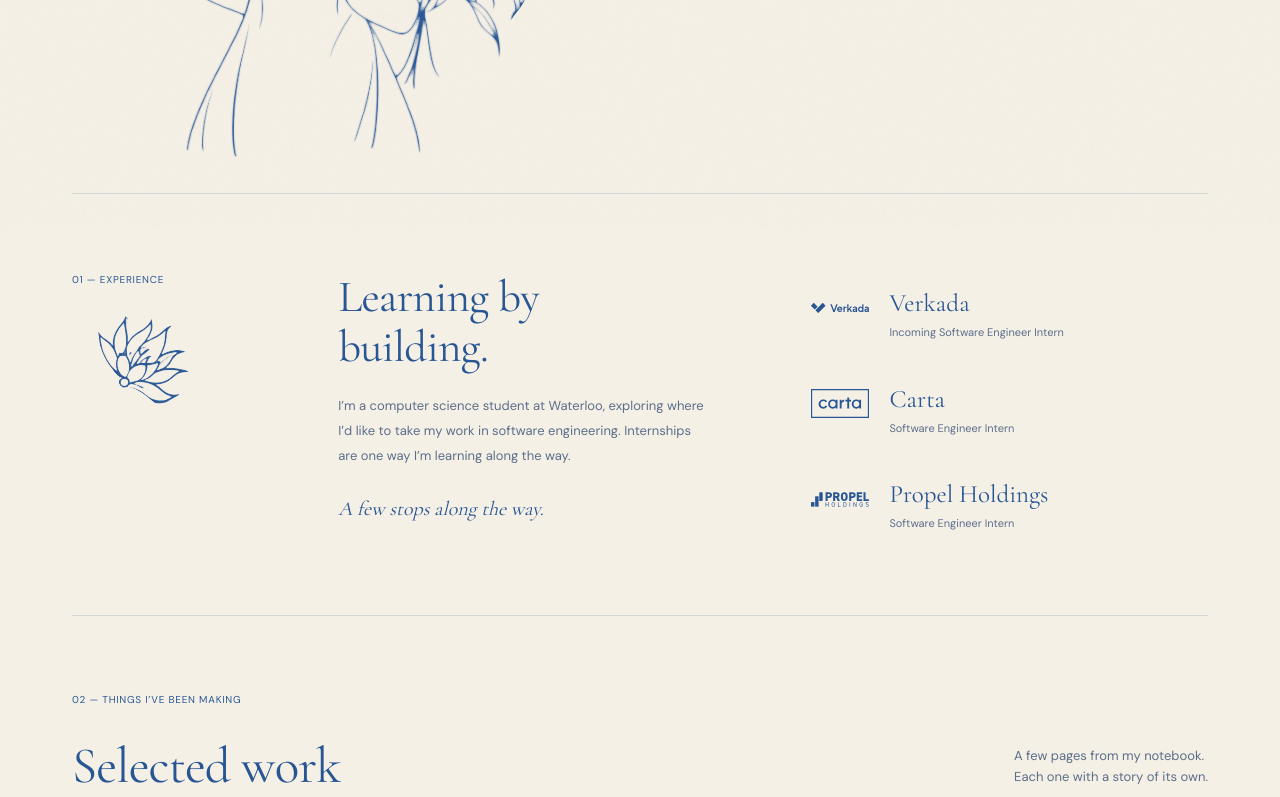
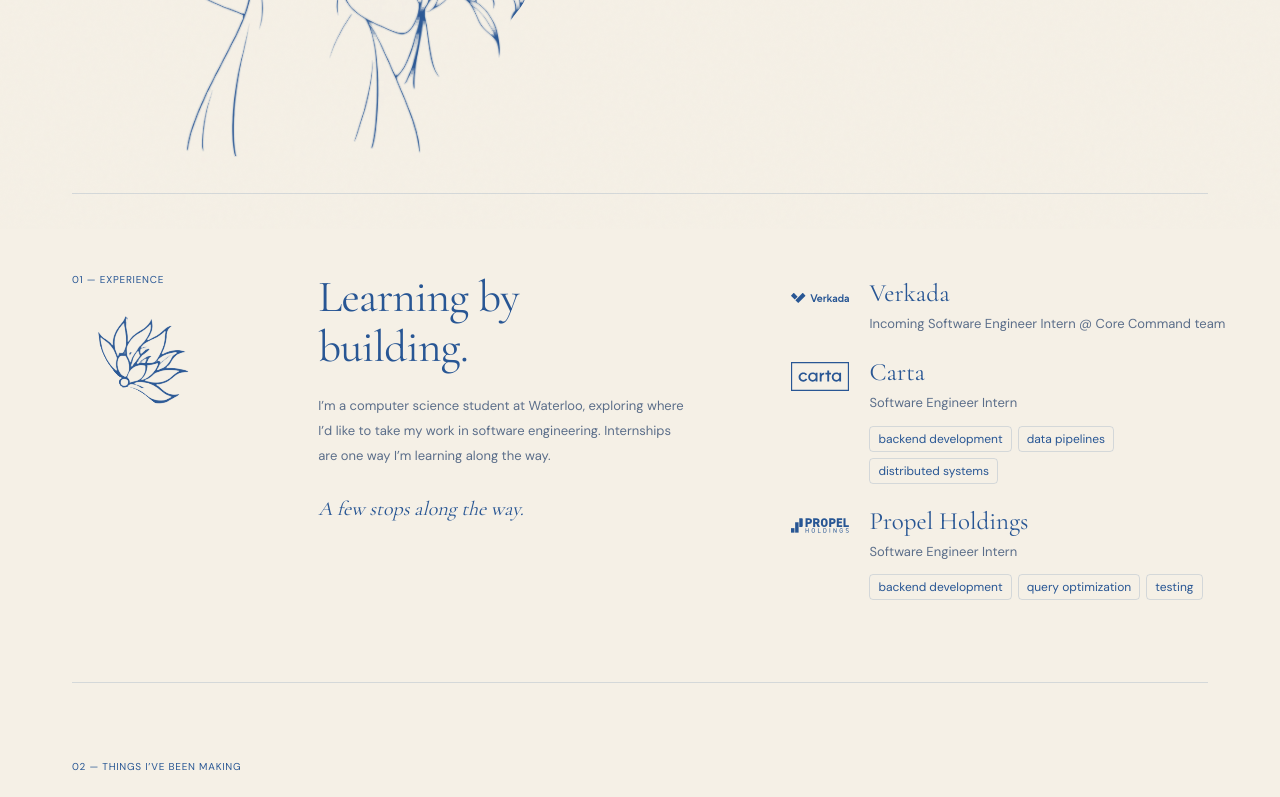
Before and after one commit to quynhan-tr/v22, a Next.js app: page / in a window 1280 px wide. Shown: the part 571-1368 px from the top of the page. Built offline with nearby package versions, Linux system fonts and the light colour scheme.

Commit message:
fix: spacing

```diff
--- a/src/components/home/home.css
+++ b/src/components/home/home.css
@@ -80,7 +80,7 @@
 }
 
 .experience-history {
-  padding-top: 16px;
+  padding-top: 6px;
 }
 
 .experience-intro h2 {
@@ -111,7 +111,7 @@
   display: grid;
   grid-template-columns: 66px minmax(0, 1fr);
   gap: 16px;
-  padding: 21px 0;
+  padding: 11px 0;
 }
 
 .experience-entry:first-child {
@@ -156,7 +156,7 @@
 }
 
 .experience-position {
-  font-size: 11px;
+  font-size: 13px;
   line-height: 1.6;
   color: var(--muted);
   margin-top: 6px;
@@ -170,7 +170,7 @@
 }
 
 .technology-list li {
-  font-size: 9px;
+  font-size: 12px;
   line-height: 1.5;
   padding: 3px 8px;
   border: 1px solid var(--rule);
@@ -206,12 +206,12 @@
 @media (min-width: 1001px) {
   .experience-intro {
     position: relative;
-    left: -8px;
+    left: -28px;
   }
 
   .experience-history {
     position: relative;
-    left: 40px;
+    left: 20px;
   }
 }
 
--- a/src/content/portfolio.ts
+++ b/src/content/portfolio.ts
@@ -35,7 +35,7 @@ export const portfolio = {
   experiences: [
     {
       company: "Verkada",
-      position: "Incoming Software Engineer Intern",
+      position: "Incoming Software Engineer Intern @ Core Command team",
       logo: "/images/companies/verkada.svg",
       technologies: [],
     },
@@ -43,13 +43,13 @@ export const portfolio = {
       company: "Carta",
       position: "Software Engineer Intern",
       logo: "/images/companies/carta.svg",
-      technologies: [],
+      technologies: ["backend development", "data pipelines", "distributed systems"],
     },
     {
       company: "Propel Holdings",
       position: "Software Engineer Intern",
       logo: "/images/companies/propel.svg",
-      technologies: [],
+      technologies: ["backend development", "query optimization", "testing"],
     },
   ],
   projects: [
```
